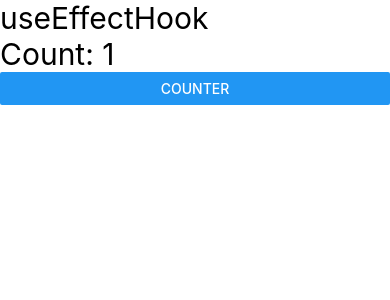
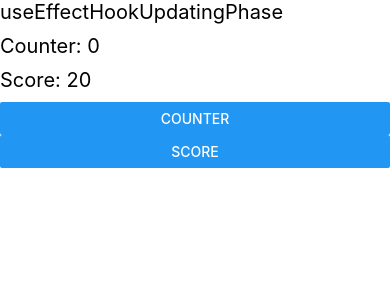
Before and after one commit to Efty131/React-native-learning, a React Native app: screen / in a window 390 px wide. Shown: the top 300 px of the page. Built offline with nearby package versions, Linux system fonts and the light colour scheme.

Commit message:
useEffect-update

```diff
--- a/App.jsx
+++ b/App.jsx
@@ -1,11 +1,11 @@
 import { View } from 'react-native'
 import React from 'react';
-import UseEffectHook from './src/components/useEffectHook';
+import UseEffectHookUpdatingPhase from './src/components/useEffectHookUpdatingPhase';
 const App = () => {
 
   return (
     <View>
-      <UseEffectHook />
+      <UseEffectHookUpdatingPhase />
     </View>
   )
 }
--- /dev/null
+++ b/src/components/useEffectHookUpdatingPhase.jsx
@@ -0,0 +1,23 @@
+import { View, Text, Button } from 'react-native';
+import React, { useEffect, useState } from 'react';
+
+const useEffectHookUpdatingPhase = () => {
+    const [counter, setCounter] = useState(0);
+    const [score, setScore] = useState(20);
+    useEffect(() => {
+        console.log('Im counter');
+    }, [counter]);
+    useEffect(() => {
+        console.log('Im score');
+    }, [score]);
+  return (
+    <View>
+      <Text style={{ fontSize: 20, marginBottom: 10 }}>useEffectHookUpdatingPhase</Text>
+      <Text style={{ fontSize: 20, marginBottom: 10 }}>Counter: {counter}</Text>
+      <Text style={{ fontSize: 20, marginBottom: 10 }}>Score: {score}</Text>
+      <Button title='Counter' onPress={() => setCounter(counter + 1)} />
+      <Button title='Score' onPress={() => setScore(score + 10)} />
+    </View>
+  )
+}
+export default useEffectHookUpdatingPhase;
```
